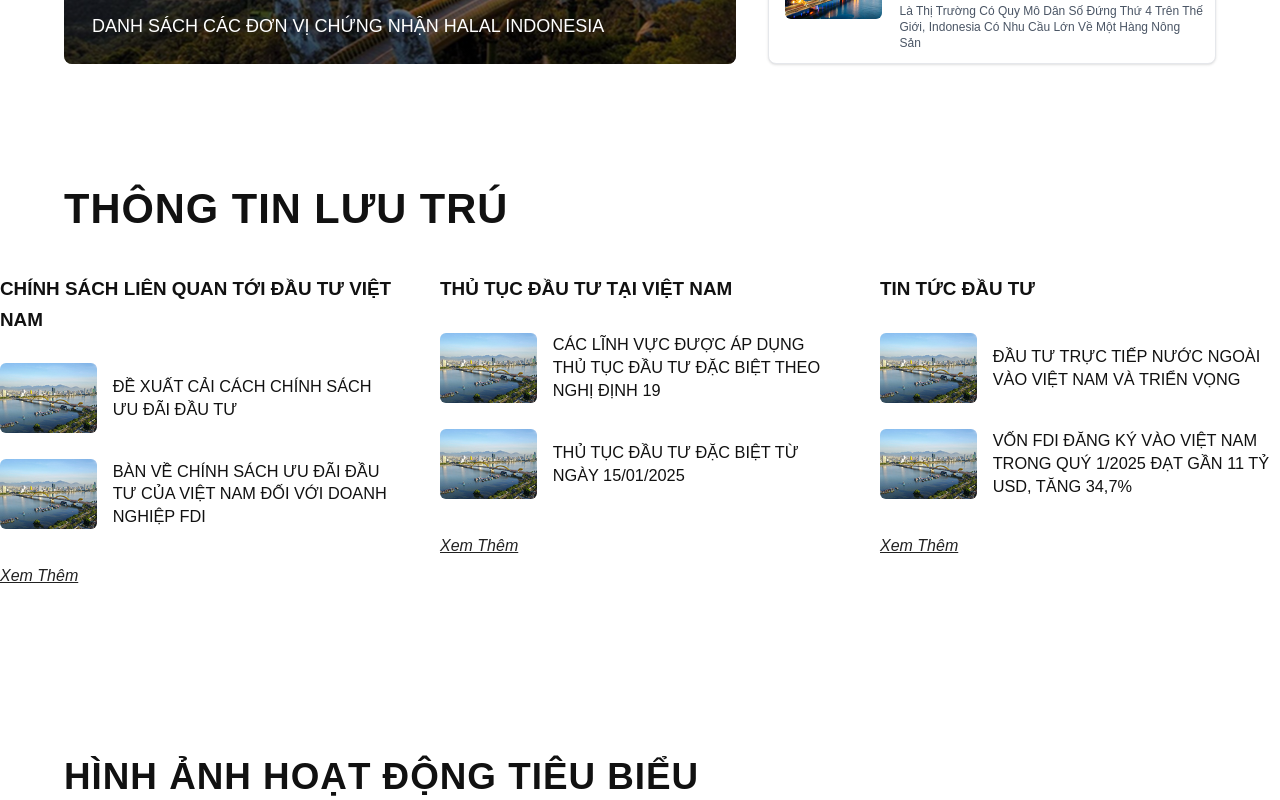
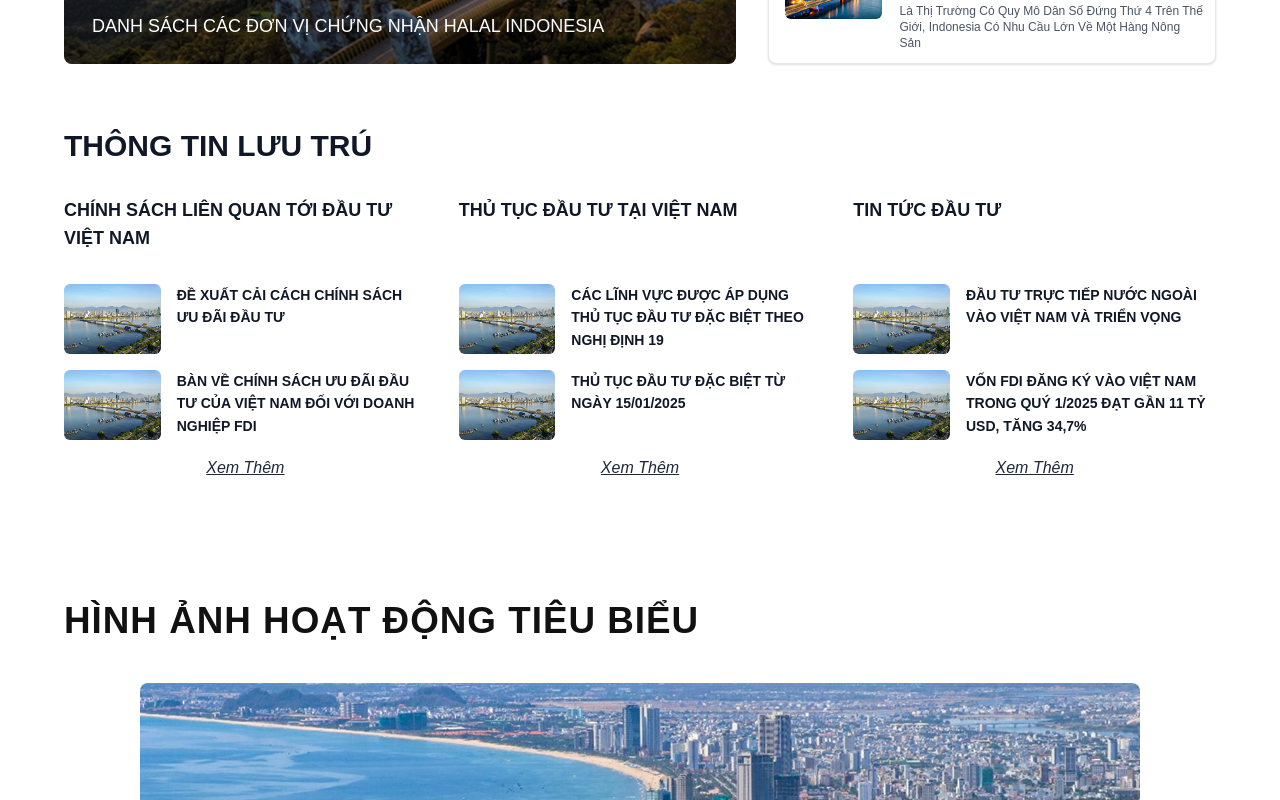
Before and after one commit to NguyenThinhDatEng/LandingPageConference, a Vue app: page / in a window 1280 px wide. Shown: the part 2320-3120 px from the top of the page. Built offline with nearby package versions, Linux system fonts and the light colour scheme.

Commit message:
apply tailwind to AccommodationInfoSection

```diff
--- a/src/App.vue
+++ b/src/App.vue
@@ -20,7 +20,7 @@ import HeroSection from './components/HeroSection.vue'
 import IntroSection from '@/components/main/IntroSection.vue'
 import EventHighlightSection from '@/components/main/EventHighlightSection.vue'
 import OurServicesSection from './components/main/OurServicesSection.vue'
-import AccommodationInfoSection from './components/AccommodationInfoSection.vue'
+import AccommodationInfoSection from './components/main/AccommodationInfoSection.vue'
 import TypicalActivitiesSection from './components/TypicalActivitiesSection.vue'
 import PartnersAndContactSection from './components/PartnersAndContactSection.vue'
 import Footer from './components/Footer.vue'
--- a/src/assets/main.css
+++ b/src/assets/main.css
@@ -16,3 +16,7 @@ a,
     background-color: hsla(160, 100%, 37%, 0.2);
   }
 }
+
+.item-title {
+  font-size: 14px;
+}
--- a/src/components/AccommodationInfoSection.vue
+++ /dev/null
@@ -1,137 +0,0 @@
-<template>
-  <section class="accommodation-info-section" id="accommodation-info-section">
-    <h2 class="section-title">THÔNG TIN LƯU TRÚ</h2>
-    <div class="info-grid">
-      <div class="info-col" v-for="(col, colIdx) in columns" :key="colIdx">
-        <div class="col-title">{{ col.title }}</div>
-        <div class="info-item" v-for="(item, idx) in col.items" :key="idx">
-          <img :src="item.img" alt="info" />
-          <div class="item-title">{{ item.title }}</div>
-        </div>
-        <div class="see-more">Xem Thêm</div>
-      </div>
-    </div>
-  </section>
-</template>
-
-<script>
-import bridgeMorning from '@/assets/imgs/accommodationInfo/bridget_in_morning.png'
-
-export default {
-  name: 'AccommodationInfoSection',
-  data() {
-    return {
-      columns: [
-        {
-          title: 'CHÍNH SÁCH LIÊN QUAN TỚI ĐẦU TƯ VIỆT NAM',
-          items: [
-            { img: bridgeMorning, title: 'ĐỀ XUẤT CẢI CÁCH CHÍNH SÁCH ƯU ĐÃI ĐẦU TƯ' },
-            { img: bridgeMorning, title: 'BÀN VỀ CHÍNH SÁCH ƯU ĐÃI ĐẦU TƯ CỦA VIỆT NAM ĐỐI VỚI DOANH NGHIỆP FDI' }
-          ]
-        },
-        {
-          title: 'THỦ TỤC ĐẦU TƯ TẠI VIỆT NAM',
-          items: [
-            { img: bridgeMorning, title: 'CÁC LĨNH VỰC ĐƯỢC ÁP DỤNG THỦ TỤC ĐẦU TƯ ĐẶC BIỆT THEO NGHỊ ĐỊNH 19' },
-            { img: bridgeMorning, title: 'THỦ TỤC ĐẦU TƯ ĐẶC BIỆT TỪ NGÀY 15/01/2025' }
-          ]
-        },
-        {
-          title: 'TIN TỨC ĐẦU TƯ',
-          items: [
-            { img: bridgeMorning, title: 'ĐẦU TƯ TRỰC TIẾP NƯỚC NGOÀI VÀO VIỆT NAM VÀ TRIỂN VỌNG' },
-            { img: bridgeMorning, title: 'VỐN FDI ĐĂNG KÝ VÀO VIỆT NAM TRONG QUÝ 1/2025 ĐẠT GẦN 11 TỶ USD, TĂNG 34,7%' }
-          ]
-        }
-      ]
-    }
-  }
-}
-</script>
-
-<style scoped>
-.accommodation-info-section {
-  background: #fff;
-  padding: 48px 0 48px 0;
-}
-.section-title {
-  font-size: 2.6rem;
-  font-weight: 900;
-  color: #111;
-  margin-bottom: 32px;
-  letter-spacing: 1px;
-  text-align: left;
-  margin-left: 5vw;
-}
-.info-grid {
-  display: grid;
-  grid-template-columns: repeat(3, 1fr);
-  gap: 40px;
-  max-width: 1400px;
-  margin: 0 auto;
-  align-items: flex-start;
-  justify-content: center;
-}
-.info-col {
-  display: flex;
-  flex-direction: column;
-  align-items: flex-start;
-  gap: 18px;
-}
-.col-title {
-  font-size: 1.18rem;
-  font-weight: 700;
-  color: #111;
-  margin-bottom: 10px;
-}
-.info-item {
-  display: flex;
-  align-items: center;
-  gap: 16px;
-  margin-bottom: 8px;
-}
-.info-item img {
-  width: 120px;
-  height: 70px;
-  object-fit: cover;
-  border-radius: 6px;
-}
-.item-title {
-  font-size: 1.02rem;
-  font-weight: 500;
-  color: #111;
-  line-height: 1.4;
-}
-.see-more {
-  margin-top: 8px;
-  font-size: 1rem;
-  color: #222;
-  font-style: italic;
-  text-align: left;
-  cursor: pointer;
-  text-decoration: underline;
-  transition: color 0.2s;
-}
-.see-more:hover {
-  color: #003F91;
-}
-@media (max-width: 1100px) {
-  .info-grid {
-    grid-template-columns: 1fr;
-    gap: 32px;
-  }
-  .info-col {
-    align-items: flex-start;
-  }
-}
-@media (max-width: 700px) {
-  .section-title {
-    font-size: 2rem;
-    margin-left: 2vw;
-  }
-  .info-item img {
-    width: 80px;
-    height: 48px;
-  }
-}
-</style>
--- /dev/null
+++ b/src/components/main/AccommodationInfoSection.vue
@@ -0,0 +1,59 @@
+<template>
+  <SectionContainer title="THÔNG TIN LƯU TRÚ" section-id="accommodation-info-section">
+    <div class="grid grid-cols-3 gap-8">
+      <div class="flex flex-col items-start h-full justify-between" v-for="(col, colIdx) in columns" :key="colIdx">
+        <div class="text-lg font-bold text-gray-900 mb-8">{{ col.title }}</div>
+        <div class="flex flex-col gap-4">
+          <div class="flex gap-4" v-for="(item, idx) in col.items" :key="idx">
+            <img :src="item.img" alt="info" class="w-[120px] h-[70px] object-cover rounded-md" />
+            <div class="item-title text-gray-900 font-bold">{{ item.title }}</div>
+          </div>
+          <div class="text-base text-center text-gray-800 italic underline cursor-pointer hover:text-blue-800 transition-colors duration-200">
+            Xem Thêm
+          </div>
+        </div>
+      </div>
+    </div>
+  </SectionContainer>
+</template>
+
+<script>
+import bridgeMorning from '@/assets/imgs/accommodationInfo/bridget_in_morning.png'
+import SectionContainer from '@/components/SectionContainer.vue'
+
+export default {
+  name: 'AccommodationInfoSection',
+  components: {
+    SectionContainer
+  },
+  data() {
+    return {
+      columns: [
+        {
+          title: 'CHÍNH SÁCH LIÊN QUAN TỚI ĐẦU TƯ VIỆT NAM',
+          items: [
+            { img: bridgeMorning, title: 'ĐỀ XUẤT CẢI CÁCH CHÍNH SÁCH ƯU ĐÃI ĐẦU TƯ' },
+            { img: bridgeMorning, title: 'BÀN VỀ CHÍNH SÁCH ƯU ĐÃI ĐẦU TƯ CỦA VIỆT NAM ĐỐI VỚI DOANH NGHIỆP FDI' }
+          ]
+        },
+        {
+          title: 'THỦ TỤC ĐẦU TƯ TẠI VIỆT NAM',
+          items: [
+            { img: bridgeMorning, title: 'CÁC LĨNH VỰC ĐƯỢC ÁP DỤNG THỦ TỤC ĐẦU TƯ ĐẶC BIỆT THEO NGHỊ ĐỊNH 19' },
+            { img: bridgeMorning, title: 'THỦ TỤC ĐẦU TƯ ĐẶC BIỆT TỪ NGÀY 15/01/2025' }
+          ]
+        },
+        {
+          title: 'TIN TỨC ĐẦU TƯ',
+          items: [
+            { img: bridgeMorning, title: 'ĐẦU TƯ TRỰC TIẾP NƯỚC NGOÀI VÀO VIỆT NAM VÀ TRIỂN VỌNG' },
+            { img: bridgeMorning, title: 'VỐN FDI ĐĂNG KÝ VÀO VIỆT NAM TRONG QUÝ 1/2025 ĐẠT GẦN 11 TỶ USD, TĂNG 34,7%' }
+          ]
+        }
+      ]
+    }
+  }
+}
+</script>
+
+<style scoped></style>
--- a/src/components/main/OurServicesSection.vue
+++ b/src/components/main/OurServicesSection.vue
@@ -3,18 +3,18 @@
     <div class="flex gap-8 mx-auto items-start justify-center">
       <div class="flex-3 flex flex-col gap-4 h-full">
         <div class="relative flex flex-1 bg-cover bg-center rounded-lg overflow-hidden items-end"
-             v-for="(item, idx) in bigCards"
-             :key="idx"
-             :style="{ backgroundImage: `url(${item.img})` }">
-          <div class="w-full h-full flex flex-col justify-end items-start pb-6 pl-7 bg-gradient-to-t from-black/55 via-black/30 to-black/10">
-            <div class="text-lg text-white font-normal drop-shadow-[0_2px_8px_rgba(0,0,0,0.18)]">{{ item.caption }}</div>
+          v-for="(item, idx) in bigCards" :key="idx" :style="{ backgroundImage: `url(${item.img})` }">
+          <div
+            class="w-full h-full flex flex-col justify-end items-start pb-6 pl-7 bg-gradient-to-t from-black/55 via-black/30 to-black/10">
+            <div class="text-lg text-white font-normal drop-shadow-[0_2px_8px_rgba(0,0,0,0.18)]">{{ item.caption }}
+            </div>
           </div>
         </div>
       </div>
       <div class="flex-2 flex flex-col gap-4">
-        <div class="flex items-start bg-white rounded-lg shadow-sm border-[1.5px] border-gray-200 p-3 pl-4 gap-[18px] min-h-[90px]"
-             v-for="(item, idx) in smallCards"
-             :key="idx">
+        <div
+          class="flex items-start bg-white rounded-lg shadow-sm border-[1.5px] border-gray-200 p-3 pl-4 gap-[18px] min-h-[90px]"
+          v-for="(item, idx) in smallCards" :key="idx">
           <img :src="item.img" alt="service" class="w-[110px] h-[70px] object-cover rounded-md" />
           <div class="flex flex-col justify-center gap-[6px]">
             <div class="text-base font-bold text-gray-900">{{ item.title }}</div>
@@ -77,41 +77,4 @@ export default {
 }
 </script>
 
-<style scoped>
-/* Custom flex-1.2 utility since Tailwind doesn't have it by default */
-.flex-1\.2 {
-  flex: 1.2;
-}
-
-/* Responsive styles */
-@media (max-width: 1200px) {
-  .flex.gap-10 {
-    flex-direction: column;
-    gap: 8rem;
-    align-items: center;
-  }
-  .flex-1\.2, .flex-1 {
-    width: 100%;
-    max-width: 700px;
-  }
-  .w-\[600px\] {
-    width: 100%;
-    min-width: 0;
-  }
-}
-
-@media (max-width: 700px) {
-  .text-\[3\.2rem\] {
-    font-size: 2rem;
-  }
-  .h-\[220px\] {
-    height: 140px;
-  }
-  .w-\[110px\] {
-    width: 70px;
-  }
-  .h-\[70px\] {
-    height: 48px;
-  }
-}
-</style>
+<style scoped></style>
```
